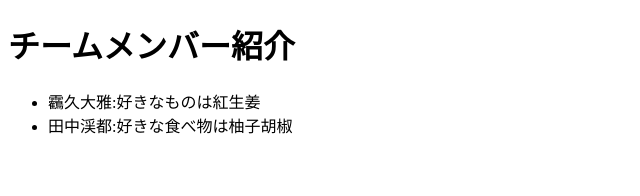
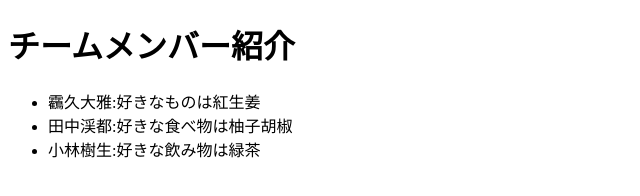
Before and after one commit to TkTJP/teamTkT, a plain HTML site: page index.html in a window 1280 px wide. Shown: the whole page, without its empty margins (0-640 px from the left). Drawn offline with Linux system fonts and the light colour scheme.

Commit message:
Update index.html

```diff
--- a/index.html
+++ b/index.html
@@ -10,6 +10,7 @@
     <ul>
         <li>靏久大雅:好きなものは紅生姜</li>
         <li>田中渓都:好きな食べ物は柚子胡椒</li>
+        <li>小林樹生:好きな飲み物は緑茶</li>
     </ul>
 </body>
 </html>
```
